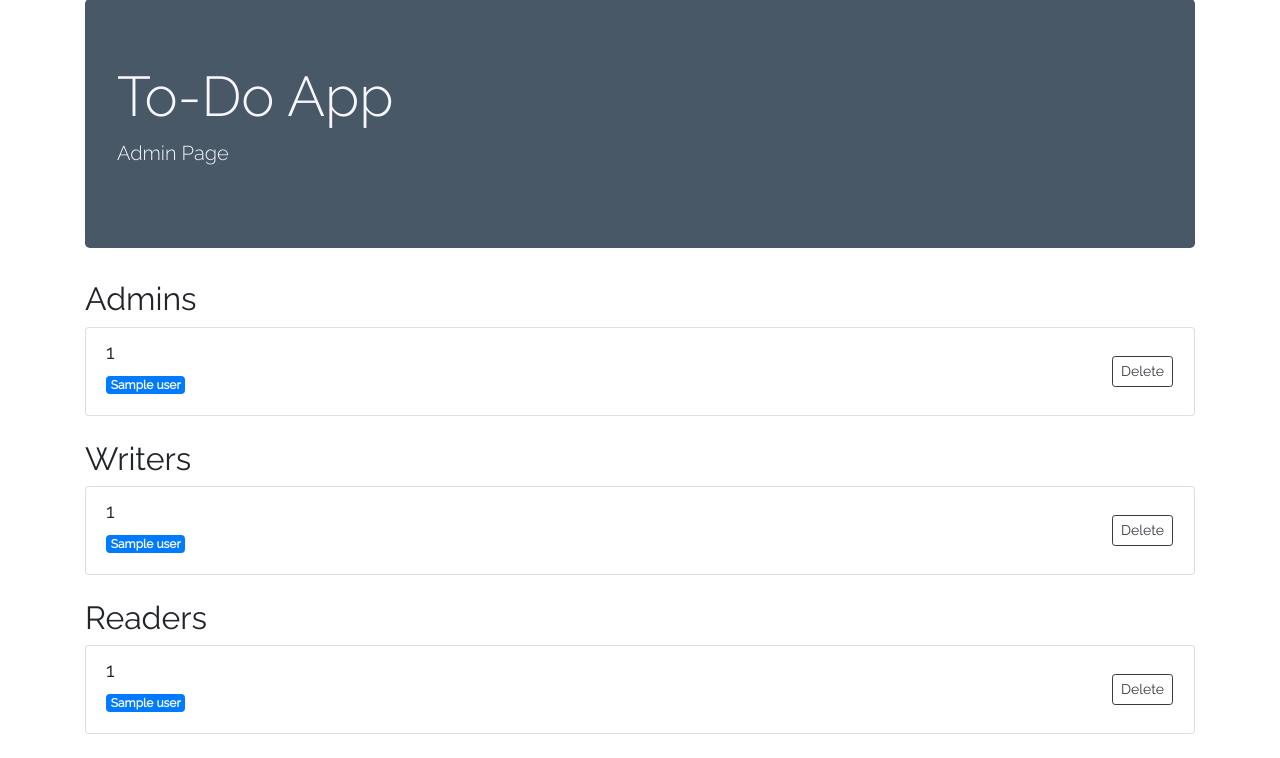
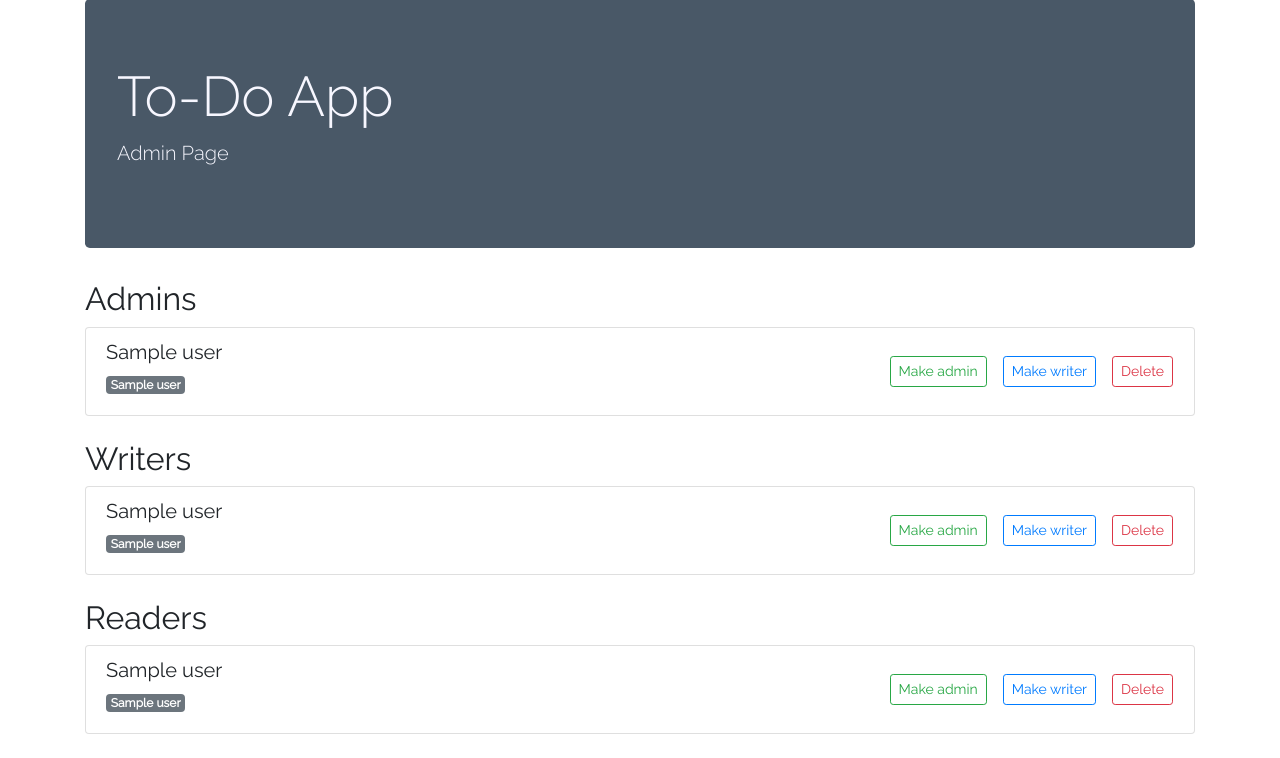
Before and after one commit to beccar97/Dev-Ops-Project, a Flask app: template src/templates/admin.html in a window 1280 px wide. Shown: the part 81-839 px from the top of the page. Run offline with Flask 2, Linux system fonts and the light colour scheme; the template is opened without the code that fills it: most values are stand-ins (such as "Sample title", 1, 10 or a date in 2020); parts of the project's set-up code (start-up, migrations or seed data) failed here and were passed over; some libraries are stand-ins or nearby versions.

Commit message:
Complete admin page

```diff
--- a/src/app.py
+++ b/src/app.py
@@ -1,3 +1,4 @@
+from binascii import Error
 from src.models.admin_view_model import AdminViewModel
 import requests
 import secrets
@@ -98,11 +99,11 @@ def create_app():
         storage_client.delete_user(id)
         return redirect(url_for('admin'))
 
-    @app.route('/admin/users/<id>/setRole/<role>', methods=['PUT'])
+    @app.route('/admin/users/<id>/setRole/<role>')
     @login_required
     @admin_required
     def set_user_role(id, role):
-        storage_client.set_user_role(id, role)
+        storage_client.set_user_role(id, UserRole(role))
         return redirect(url_for('admin'))
 
     # endregion
@@ -124,7 +125,7 @@ def create_app():
         url, headers, body = oauth_client.add_token(auth_config.user_info_url)
         user_info = requests.get(url, headers=headers)
 
-        user = storage_client.get_or_add_user(user_info.json()['id'])
+        user = storage_client.get_or_add_user(user_info.json()['id'], user_info.json()['login'], user_info.json()['name'])
         login_user(user)
 
         return redirect(url_for('index'))
--- a/src/models/admin_view_model.py
+++ b/src/models/admin_view_model.py
@@ -1,6 +1,3 @@
-from src.models.user import UserRole
-
-
 class AdminViewModel:
     def __init__(self, users):
         self._users = users
--- a/src/models/user.py
+++ b/src/models/user.py
@@ -13,10 +13,12 @@ class UserRole(Enum):
 WritePermissionRoles = [UserRole.WRITER, UserRole.ADMIN]
 
 class User(UserMixin):
-    def __init__(self, id, auth_id, role: UserRole):
+    def __init__(self, id, auth_id, login, name, role: UserRole):
         super().__init__()
         self.id = id
         self.auth_id = auth_id
+        self.login = login
+        self.name = name
         self.role = role
 
     def has_write_permissions(self):
--- a/src/templates/macros.html
+++ b/src/templates/macros.html
@@ -1,12 +1,14 @@
 {%macro action_buttons(item) -%}
 {% if item.status == 'Done' %}
-<a href="{{ url_for('uncomplete_item', id=item.id) }}" class="uncomplete-btn btn btn-sm btn-outline-secondary mr-3">Mark as Incomplete</a>
+<a href="{{ url_for('uncomplete_item', id=item.id) }}" class="uncomplete-btn btn btn-sm btn-outline-secondary mr-3">Mark
+  as Incomplete</a>
 {% elif item.status == 'To Do' %}
 <a href="{{ url_for('start_item', id=item.id) }}" class="start-btn btn btn-sm btn-outline-success mr-3">Start</a>
 {% else %}
-<a href="{{ url_for('complete_item', id=item.id) }}" class="complete-btn btn btn-sm btn-outline-primary mr-3">Complete</a>
+<a href="{{ url_for('complete_item', id=item.id) }}"
+  class="complete-btn btn btn-sm btn-outline-primary mr-3">Complete</a>
 {% endif %}
-<a href="{{ url_for('delete_item', id=item.id) }}" class="delete-btn btn btn-sm btn-outline-dark">Delete</a>
+<a href="{{ url_for('delete_item', id=item.id) }}" class="delete-btn btn btn-sm btn-outline-danger">Delete</a>
 
 {%- endmacro %}
 
@@ -14,7 +16,7 @@
 <li class="list-group-item">
   <div class="row">
     <div class="col-sm-10">
-      <h5 >{{ item.name }}</h5>
+      <h5>{{ item.name }}</h5>
       <div>
         {% if item.status == 'Done' %}
         {% set badge_style = 'badge-success' %}
@@ -35,31 +37,59 @@
 </li>
 {%- endmacro %}
 
+{% macro make_admin_button(user) %}
+<a href="{{ url_for('set_user_role', id=user.id, role='ADMIN') }}"
+  class="change-role-btn btn btn-sm btn-outline-success mr-3">Make admin</a>
+{%- endmacro %}
+
+{% macro make_writer_button(user) %}
+<a href="{{ url_for('set_user_role', id=user.id, role='WRITER') }}"
+  class="change-role-btn btn btn-sm btn-outline-primary mr-3">Make writer</a>
+{%- endmacro %}
+
+{% macro make_reader_button(user) %}
+<a href="{{ url_for('set_user_role', id=user.id, role='READER') }}"
+  class="change-role-btn btn btn-sm btn-outline-secondary mr-3">Make reader</a>
+{%- endmacro %}
+
+
 {%macro user_action_buttons(user) -%}
 {% if  user.id == current_user.id %}
 <span class="badge badge-info">This is you</span>
 {% else %}
-<a href="{{ url_for('delete_user', id=user.id) }}" class="delete-btn btn btn-sm btn-outline-dark">Delete</a>
+{% if user.is_admin() %}
+{{ make_writer_button(user) }}
+{{ make_reader_button(user) }}
+{% elif user.is_writer() %}
+{{ make_admin_button(user) }}
+{{ make_reader_button(user) }}
+{% else %}
+{{ make_admin_button(user) }}
+{{ make_writer_button(user) }}
+
+{% endif %}
+
+<a href="{{ url_for('delete_user', id=user.id) }}" class="delete-btn btn btn-sm btn-outline-danger">Delete</a>
 {% endif %}
 {%- endmacro %}
 
 {% macro display_user(user) -%}
 <li class="list-group-item">
   <div class="row">
-    <div class="col-sm-10">
-      <h5 >{{ user.id }}</h5>
+    <div class="col-sm-8">
+      <h5>{{ user.name }}</h5>
       <div>
         {% if user.is_admin() %}
         {% set badge_style = 'badge-success' %}
         {% elif user.is_writer() %}
         {% set badge_style = 'badge-primary' %}
         {% else %}
-          {% set badge_style = 'badge-primary' %}
+        {% set badge_style = 'badge-secondary' %}
         {% endif %}
         <div><span class="badge {{ badge_style }}">{{ user.role_name }}</span></div>
       </div>
     </div>
-    <div class="col-sm-2 d-sm-flex align-items-center justify-content-end p-3">
+    <div class="col-sm-4 d-sm-flex align-items-center justify-content-end p-3">
       {{ user_action_buttons(user) }}
     </div>
 </li>
```
Also changed, not shown: src/mongo_db_client.py (+16 -18 lines). Lines whose indentation alone changed are shown as unchanged.
